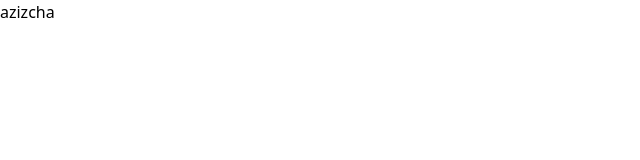
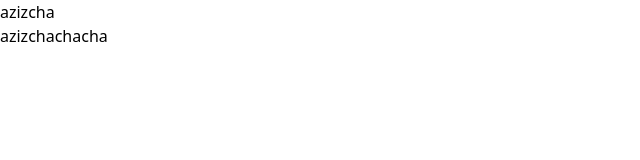
Before and after one commit to Mrshokhrukh/mockapi-practise, a website: page index.html in a window 1280 px wide. Shown: the whole page, without its empty margins (0-640 px from the left). Drawn offline with Linux system fonts and the light colour scheme.

Commit message:
Update index.html
azizga xat

```diff
--- a/index.html
+++ b/index.html
@@ -14,7 +14,7 @@
 
 <body>
 <h1>azizcha</h1>
-
+<h1>azizchachacha</h1>
 </body>
 
 </html>
```
